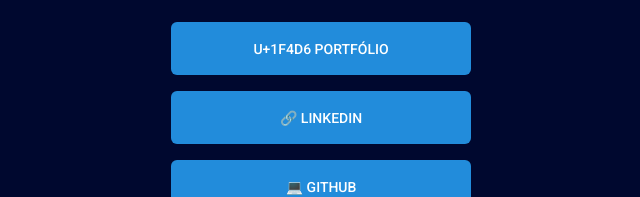
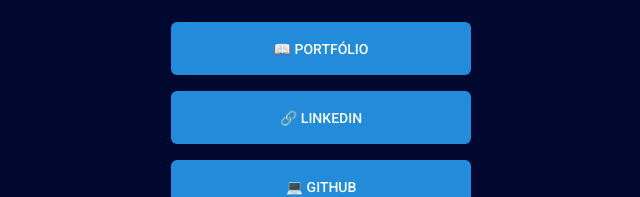
Before and after one commit to EmanoelElon/LinkerZ, a plain HTML site: page index.html in a window 1280 px wide. Shown: the part 195-392 px from the top of the page, 319-959 px from the left. Drawn offline with Linux system fonts and the light colour scheme.

Commit message:
Update index.html

```diff
--- a/index.html
+++ b/index.html
@@ -27,7 +27,7 @@
       <ul>
         <li>
           <a href="https://emanoelelon.github.io/portfolio/" target="_blank">
-            U+1F4D6 Portfólio</a
+            &#x1F4D6 Portfólio</a
           >
         </li>
         <li>
```
